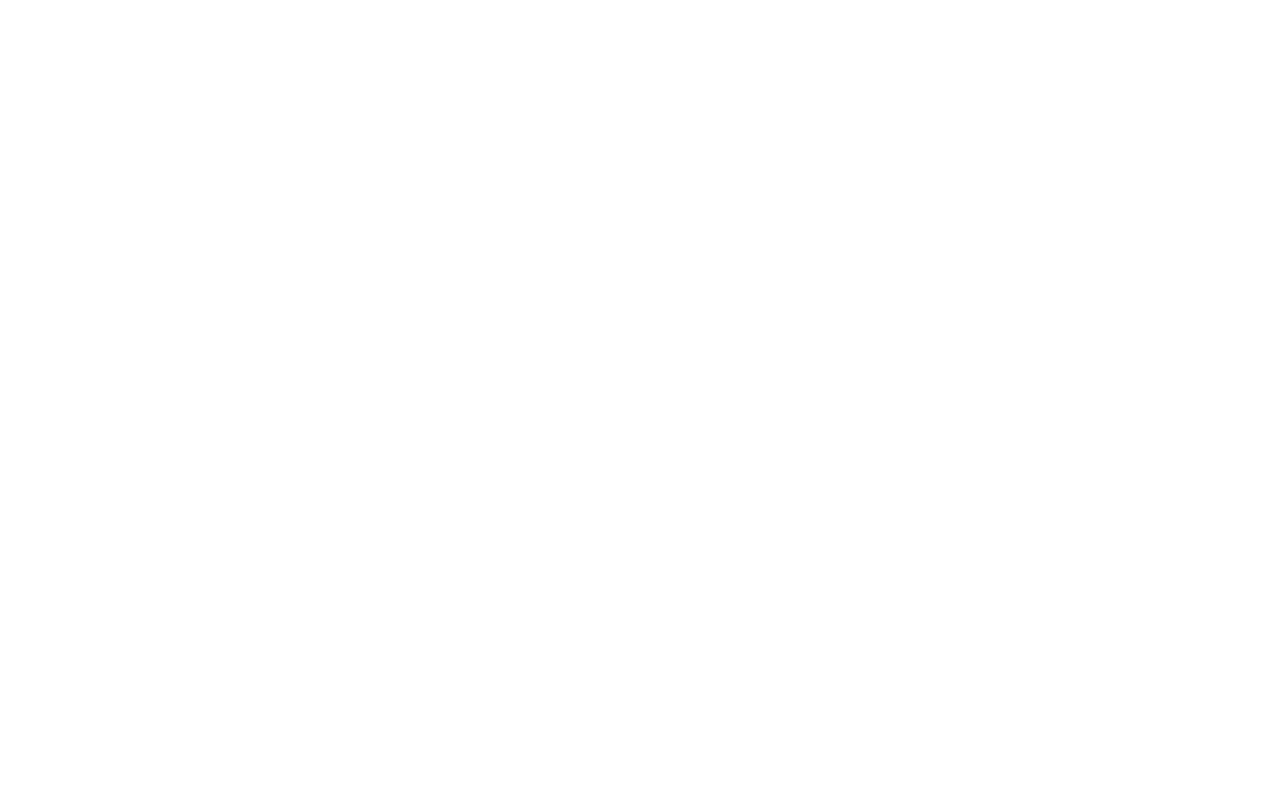
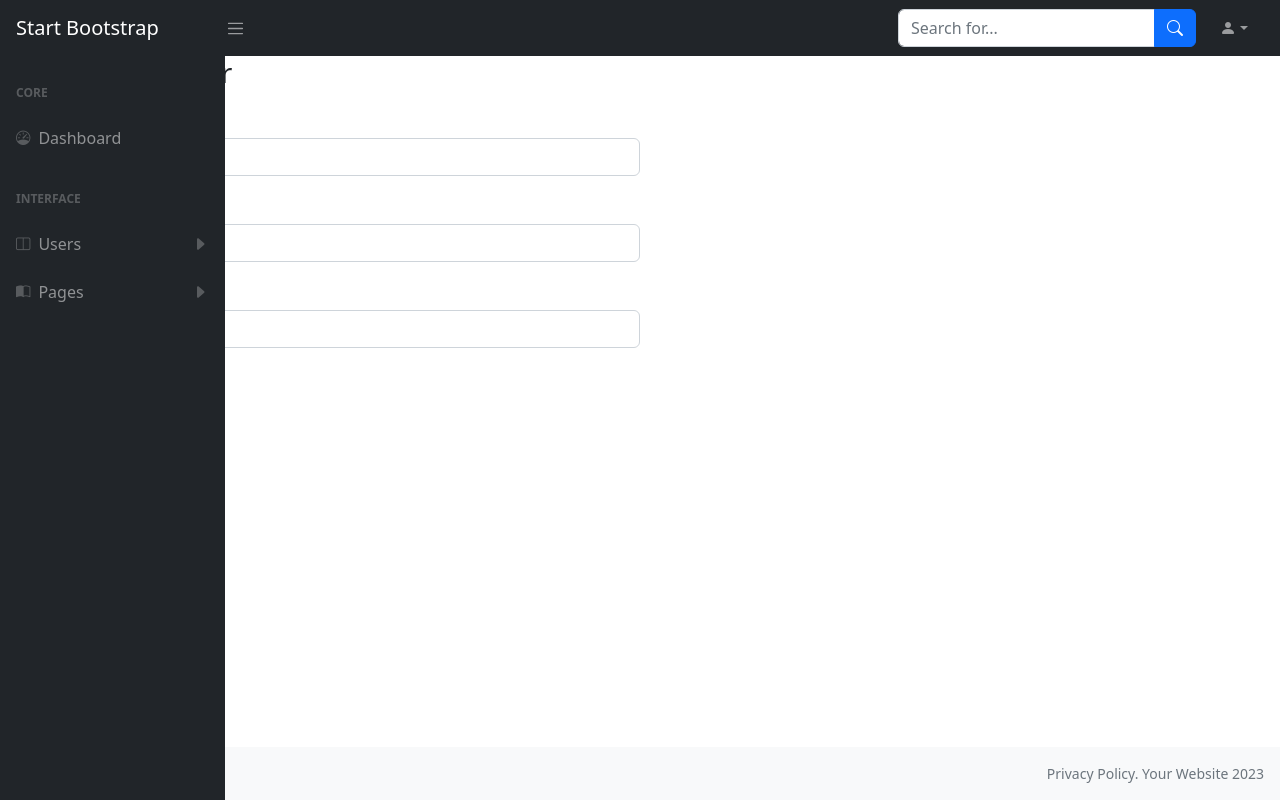
Before and after one commit to Manivannan-SenthamaraiKannan/User-Management-CRUD, a React (Create React App) app in the folder myapp/: page /createuser in a window 1280 px wide. Before the commit this address had no page. Built offline with nearby package versions, Linux system fonts and the light colour scheme.

Commit message:
Final Commit

```diff
--- a/myapp/src/API.js
+++ /dev/null
@@ -1 +0,0 @@
-export const API = "https://6452fa51e9ac46cedf1afd61.mockapi.io"
--- a/myapp/src/App.js
+++ b/myapp/src/App.js
@@ -11,15 +11,11 @@ import CreateUser from './Components/CreateUsers';
 import { useState } from 'react'
 
 function App() {
-  // edit-user
   const [edituser, setEditUser] = useState({
     ID: '0',
     NAME: 'dummy',
     PHONE: "123456789",
   });
-
-  // create-user
-  const [createUser, setCreateUser] = useState();
 
   return (
     <Router>
@@ -29,9 +25,9 @@ function App() {
           <Route path='/login' element={<Login />} />
           <Route path='/password' element={<ForgotPassword />} />
           <Route path='/register' element={<Register />} />
-          <Route path='/user' element={<Users setEditUser={setEditUser} createUser={createUser} />} />
+          <Route path='/user' element={<Users setEditUser={setEditUser} />} />
           <Route path='/edituser' element={<EditUser editUser={edituser} />} />
-          <Route path='/createuser/:id' element={<CreateUser setCreateUser={setCreateUser} />} />
+          <Route path='/createuser/' element={<CreateUser />} />
         </Routes>
       </div>
     </Router>
--- a/myapp/src/Components/CreateUsers.js
+++ b/myapp/src/Components/CreateUsers.js
@@ -1,20 +1,24 @@
 import "bootstrap/dist/js/bootstrap.bundle.min.js";
 import { Link, useNavigate } from 'react-router-dom';
-// import { useState } from "react";
+import { useState } from "react";
+import axios from "axios";
 import '../Assets/Styles/Users.css';
 
 const CreateUser = (props) => {
     const pageHeading = "Create New User";
+    const API = "https://6452fa51e9ac46cedf1afd61.mockapi.io"
+    const [createUser, setCreateUser] = useState();
     const navigate = useNavigate();
 
+
     const handleUser = (value) => {
-        return props.setCreateUser((detail) => {
+        return setCreateUser((detail) => {
             return { ...detail, ...value }
         })
     }
 
-    const submitHandeller = (e) => {
-        e.preventDefault();
+    const submitHandeller = () => {
+        axios.post(`${API}/user/`, createUser)
         navigate('/user')
     }
 
@@ -103,24 +107,20 @@ const CreateUser = (props) => {
                             </div>
                             {/* Create-User Content */}
                             <div className="col-xl-6 col-lg-6 col-md-6">
-                                <form>
+                                <form onSubmit={submitHandeller}>
                                     <div class="mb-3">
                                         <label for="exampleInputPassword1" class="form-label" >Name</label>
                                         <input type="text" class="form-control" onChange={(e) => { handleUser({ name: e.target.value }) }} />
                                     </div>
                                     <div class="mb-3">
-                                        <label for="exampleInputPassword1" class="form-label">Phone</label>
-                                        <input type="text" class="form-control" onChange={(e) => { handleUser({ phone: e.target.value }) }} />
+                                        <label for="exampleInputPassword1" class="form-label">Email</label>
+                                        <input type="text" class="form-control" onChange={(e) => { handleUser({ email: e.target.value }) }} />
                                     </div>
                                     <div class="mb-3">
-                                        <label for="exampleInputPassword1" class="form-label" >Region</label>
-                                        <input type="text" class="form-control" onChange={(e) => { handleUser({ region: e.target.value }) }} />
+                                        <label for="exampleInputPassword1" class="form-label" >Age</label>
+                                        <input type="text" class="form-control" onChange={(e) => { handleUser({ age: e.target.value }) }} />
                                     </div>
-                                    <div class="mb-3">
-                                        <label for="exampleInputPassword1" class="form-label" >Country</label>
-                                        <input type="text" class="form-control" onChange={(e) => { handleUser({ country: e.target.value }) }} />
-                                    </div>
-                                    <button type="submit" class="btn btn-primary" onClick={submitHandeller}>Submit</button>
+                                    <button type="submit" class="btn btn-primary" >Submit</button>
                                 </form>
                             </div>
                         </div>
--- a/myapp/src/Components/EditUsers.js
+++ b/myapp/src/Components/EditUsers.js
@@ -1,29 +1,38 @@
 import "bootstrap/dist/js/bootstrap.bundle.min.js";
-import { Link } from 'react-router-dom'
+import { Link, useNavigate } from 'react-router-dom'
 import { useState, useEffect } from "react";
 import axios from 'axios'
 
-const EditUser = ({editUser}) => {
-    console.log(editUser)
+const EditUser = ({ editUser, props }) => {
     const pageHeading = "Edit User";
-    const [editDetail, setEditDetail] = useState({});
+    const [editDetail, setEditDetail] = useState([]);
+    const [input, setInput] = useState([
+    ]);
+    const navigate = useNavigate();
     const API = "https://6452fa51e9ac46cedf1afd61.mockapi.io"
 
     useEffect(() => {
         getUsersById();
-    }, []);
+    },);
 
     const getUsersById = () => {
-        axios.get(`${API}/user` + parseInt(editUser)).then((res) => {
+        axios.get(`${API}/user/` + editUser).then((res) => {
             if (res.status === 401) {
                 console.log("Data Not Found");
             }
-            console.log(res.data);
+            setEditDetail(res.data);
         });
     };
 
-    const handleUserDetails = () =>{
+    const handleInput = (value) => {
+        return setInput(details => {
+            return { ...details, ...value }
+        })
+    }
 
+    const handleSubmit = () => {
+        axios.put(`${API}/user/` + editUser, input)
+        navigate('/user')
     }
 
     return (
@@ -72,7 +81,7 @@ const EditUser = ({editUser}) => {
                                 <div class="collapse" id="collapseLayouts" aria-labelledby="headingOne" data-bs-parent="#sidenavAccordion">
                                     <nav class="sb-sidenav-menu-nested nav">
                                         <Link class="nav-link" to="/user">Users</Link>
-                                        <Link class="nav-link" to="/createuser/:id">Create-users</Link>
+                                        <Link class="nav-link" to="/createuser/">Create-users</Link>
                                         <Link class="nav-link" to="/edituser">Edit-users</Link>
                                     </nav>
                                 </div>
@@ -110,38 +119,29 @@ const EditUser = ({editUser}) => {
                             </div>
                             {/* Edit User Content */}
                             <div className="container">
-                                {/* {
-                                    editDetail.map((data) => {
-                                        return (
-                                            <form>
+                                <form onSubmit={handleSubmit}>
                                     <div class="mb-3">
                                         <label for="exampleInputPassword1" class="form-label">ID</label>
-                                                    <input type="text" class="form-control" defaultValue={ data.id} disabled/>
-                                                </div>
-                                                <div class="mb-3">
-                                                    <label for="exampleInputPassword1" class="form-label" >Image</label>
-                                                    <input type="text" class="form-control" defaultValue={data.image} disabled />
+                                        <input type="text" class="form-control" defaultValue={editDetail.id} on disabled />
                                     </div>
                                     <div class="mb-3">
                                         <label for="exampleInputPassword1" class="form-label" >Name</label>
-                                                    <input type="text" class="form-control" defaultValue={data.name}
-                                                        onChange={(e) => { handleUserDetails({ name: e.target.value }) }} />
+                                        <input type="text" class="form-control" defaultValue={editDetail.name}
+                                            onChange={(e) => handleInput({ name: e.target.value })} />
                                     </div>
                                     <div class="mb-3">
                                         <label for="exampleInputPassword1" class="form-label" >Email</label>
-                                                    <input type="text" class="form-control" defaultValue={data.email}
-                                                        onChange={(e) => { handleUserDetails({ Email: e.target.value }) }} />
+                                        <input type="text" class="form-control" defaultValue={editDetail.email}
+                                            onChange={(e) => handleInput({ email: e.target.value })} />
                                     </div>
                                     <div class="mb-3">
                                         <label for="exampleInputPassword1" class="form-label" >Age</label>
-                                                    <input type="text" class="form-control" defaultValue={data.age}
-                                                        onChange={(e) => { handleUserDetails({ age: e.target.value }) }} />
+                                        <input type="text" class="form-control" defaultValue={editDetail.age}
+                                            onChange={(e) => handleInput({ age: e.target.value })} />
                                     </div>
                                     <button type="submit" class="btn btn-primary">Submit</button>
                                 </form>
-                                            )
-                                    })
-                                } */}
+
                             </div>
                         </div>
                     </main>
--- a/myapp/src/Components/Users.js
+++ b/myapp/src/Components/Users.js
@@ -13,10 +13,10 @@ const Users = (props) => {
 
     useEffect(() => {
         getUsers();
-    }, []);
+    });
 
-    const getUsers = () => {
-        axios.get(`${API}/user`).then((res) => {
+    const getUsers = async () => {
+        await axios.get(`${API}/user`).then((res) => {
             if (res.status === 401) {
                 console.log("Data Not Found");
             }
@@ -36,6 +36,7 @@ const Users = (props) => {
             }
         });
     };
+
 
 
     return (
@@ -121,7 +122,7 @@ const Users = (props) => {
                             </div>
                             {/* Create user */}
                             <div className="d-flex justify-content-end align-items-center createuser">
-                                <Link to='/createuser/:id' >
+                                <Link to='/createuser/' >
                                     <button type="button" className="btn btn-primary"><i class="bi bi-plus"></i> Create User</button>
                                 </Link>
                             </div>
```
Also changed, not shown: myapp/src/Components/Form.js (deleted, +0 -30 lines). Lines whose indentation alone changed are shown as unchanged.
